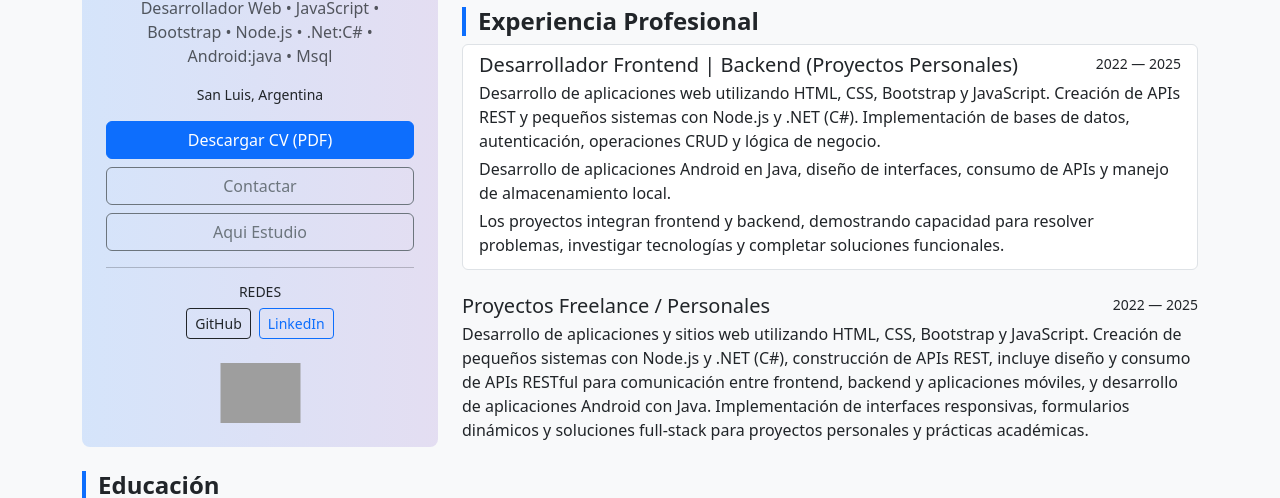
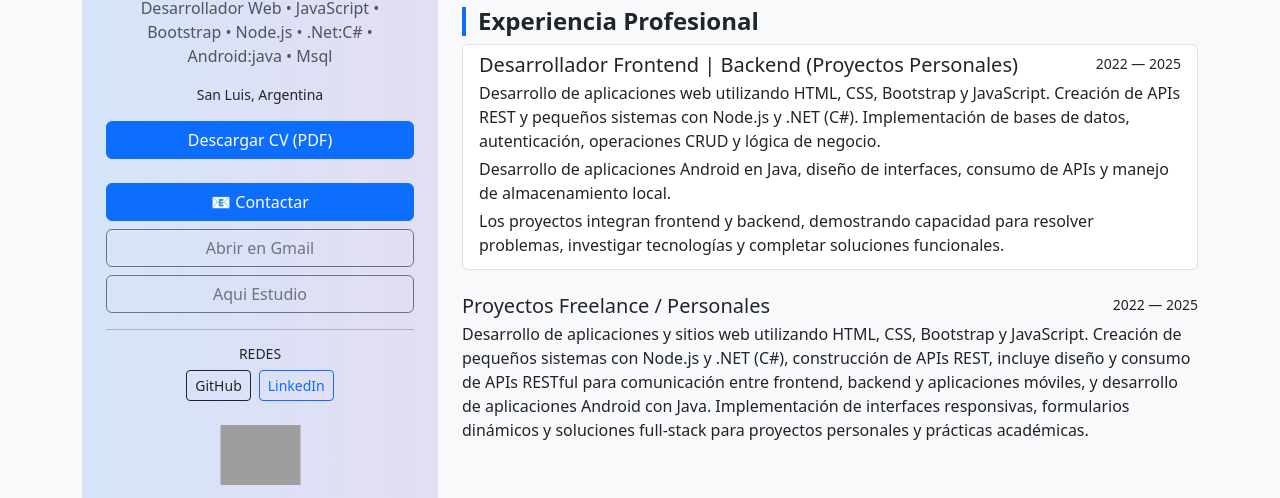
Before and after one commit to alerubira/curriculum_ale_rubira, a plain HTML site: page index.html in a window 1280 px wide. Shown: the part 302-800 px from the top of the page. Drawn offline with nearby package versions, Linux system fonts and the light colour scheme; grey boxes are pictures that could not be loaded; some icons are missing.

Commit message:
Update index.html

```diff
--- a/index.html
+++ b/index.html
@@ -50,7 +50,20 @@
                     <a id="downloadCv" class="btn btn-primary">
                         <i class="bi bi-download"></i> Descargar CV (PDF)
                     </a>
-                    <a class="btn btn-outline-secondary" href="mailto:arubira60@gmail.com">Contactar</a>
+                    <div class="d-grid gap-2 mt-3">
+                        <!-- Cliente de correo predeterminado -->
+                        <a class="btn btn-primary"
+                        href="mailto:arubira60@gmail.com?subject=Contacto%20desde%20tu%20CV&body=Hola%20Alejandro,">
+                        📧 Contactar
+                        </a>
+
+                        <!-- Gmail -->
+                        <a class="btn btn-outline-secondary"
+                        href="https://mail.google.com/mail/?view=cm&fs=1&to=arubira60@gmail.com"
+                        target="_blank">
+                        Abrir en Gmail
+                        </a>
+                    </div>
                     <a class="btn btn-outline-secondary" target="_blank"
                       href="https://www.ulp.edu.ar/paginas/oferta_educativa/tecnicaturas/ict_tuds.php">
                       Aqui Estudio
```
